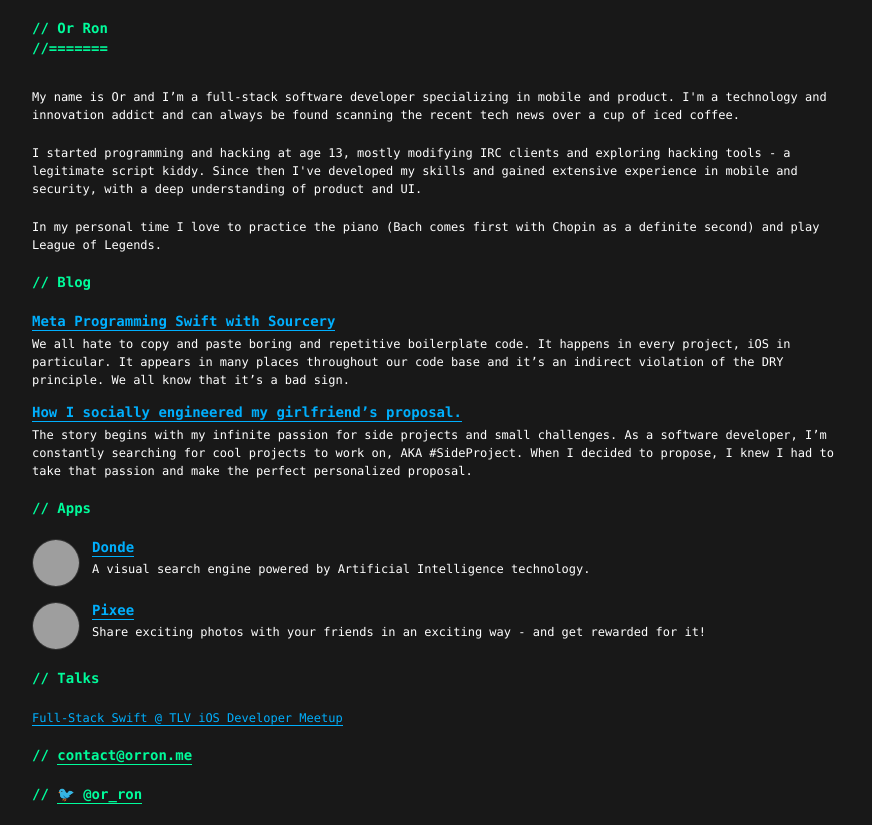
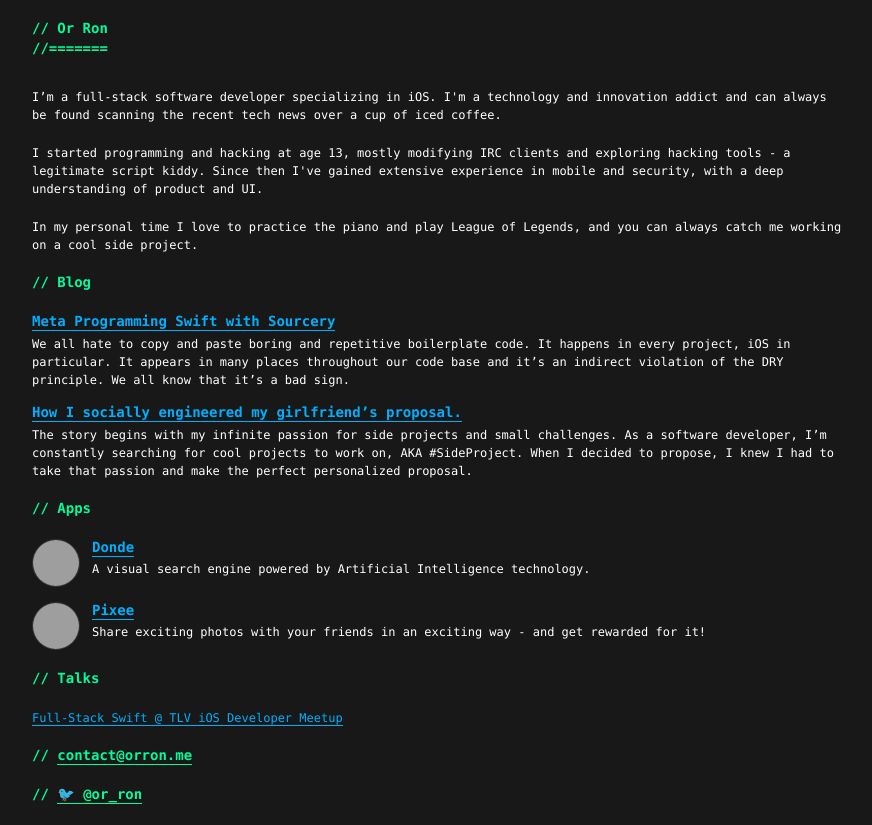
Before and after one commit to OrRon/orron.github.io, a plain HTML site: page index.html in a window 1280 px wide. Shown: the whole page, without its empty margins (200-1072 px from the left). Drawn offline with Linux system fonts and the light colour scheme; grey boxes are pictures that could not be loaded.

Commit message:
Editing the personal statement

```diff
--- a/index.html
+++ b/index.html
@@ -23,11 +23,11 @@
 			</h1>
 
 			<p>
-				<p> My name is Or and I’m a full-stack software developer specializing in mobile and product. I'm a technology and innovation addict and can always be found scanning the recent tech news over a cup of iced coffee.</p>
+				<p>I’m a full-stack software developer specializing in iOS. I'm a technology and innovation addict and can always be found scanning the recent tech news over a cup of iced coffee.</p>
 
-				<p>I started programming and hacking at age 13, mostly modifying IRC clients and exploring hacking tools - a legitimate script kiddy. Since then I've developed my skills and gained extensive experience in mobile and security, with a deep understanding of product and UI.</p>
+				<p>I started programming and hacking at age 13, mostly modifying IRC clients and exploring hacking tools - a legitimate script kiddy. Since then I've gained extensive experience in mobile and security, with a deep understanding of product and UI.</p>
 
-				<p>In my personal time I love to practice the piano (Bach comes first with Chopin as a definite second) and play League of Legends.</p>
+				<p>In my personal time I love to practice the piano and play League of Legends, and you can always catch me working on a cool side project.</p>
 
 			</p>
 			<p id="blog">
```
